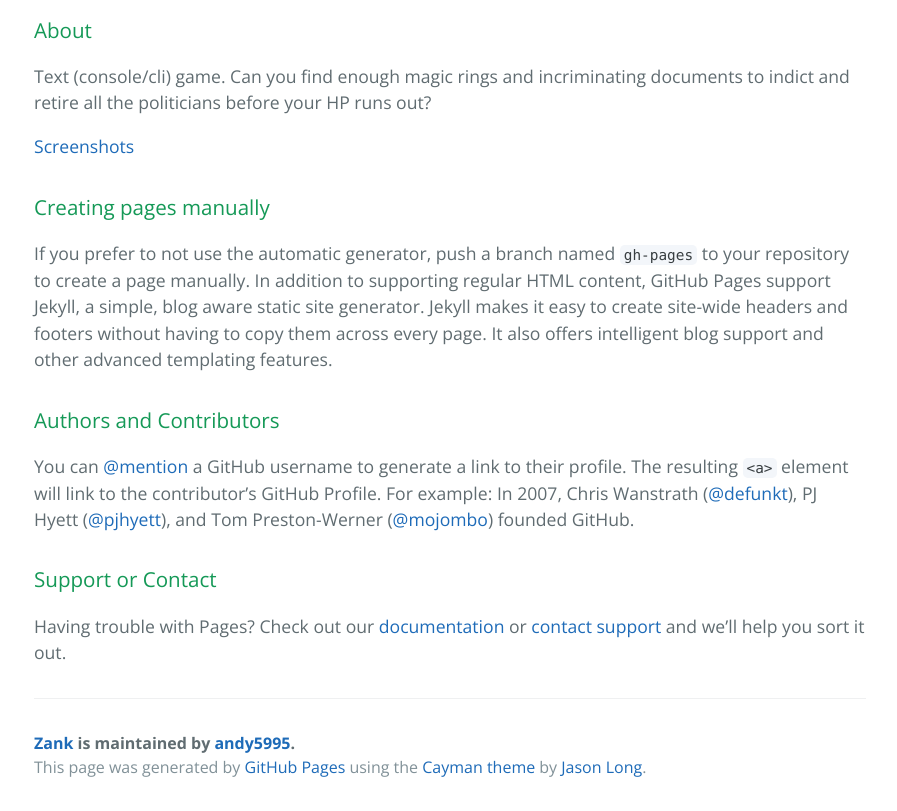
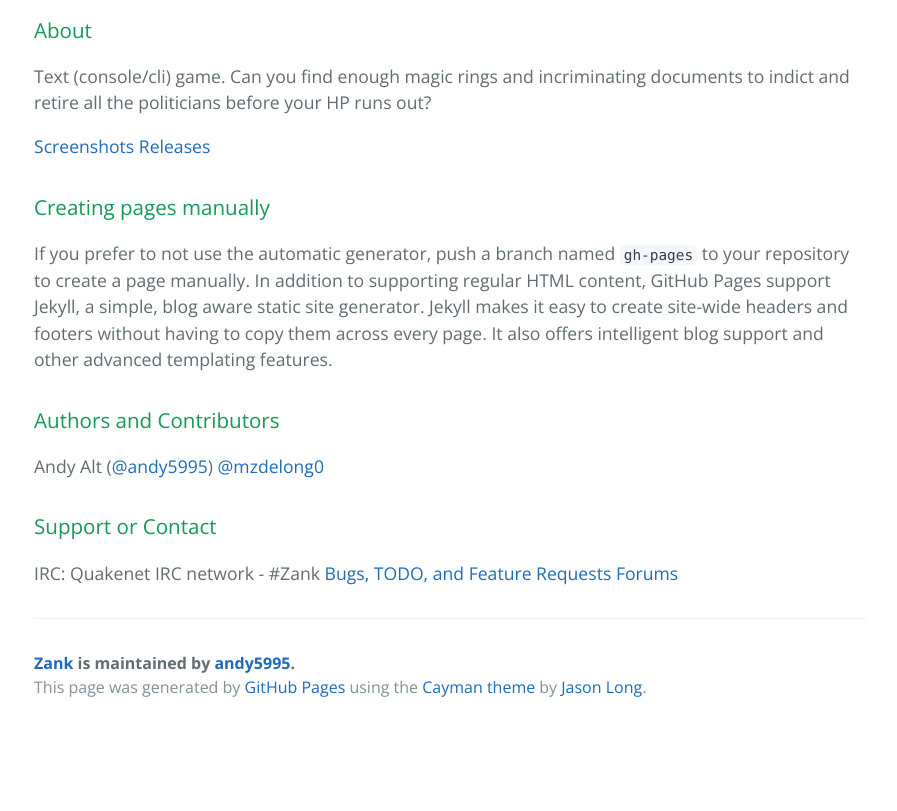
Before and after one commit to theimpossibleastronaut/zank, a plain HTML site: page index.html in a window 1280 px wide. Shown: the part 400-1211 px from the top of the page, without its empty margins (190-1087 px from the left). After the commit the page ends 1131 px from the top, so only its background shows below. Drawn offline with nearby package versions, Linux system fonts and the light colour scheme.

```diff
--- a/index.html
+++ b/index.html
@@ -24,7 +24,8 @@
 
 <p>Text (console/cli) game. Can you find enough magic rings and incriminating documents to indict and retire all the politicians before your HP runs out?</p>
 
-<p><a href="https://github.com/andy5995/Zank/tree/master/screenshots">Screenshots</a></p>
+<p><a href="https://github.com/andy5995/Zank/tree/master/screenshots">Screenshots</a>
+<a href="https://github.com/andy5995/Zank/releases">Releases</a></p>
 
 <h3>
 <a id="creating-pages-manually" class="anchor" href="#creating-pages-manually" aria-hidden="true"><span aria-hidden="true" class="octicon octicon-link"></span></a>Creating pages manually</h3>
@@ -34,12 +35,15 @@
 <h3>
 <a id="authors-and-contributors" class="anchor" href="#authors-and-contributors" aria-hidden="true"><span aria-hidden="true" class="octicon octicon-link"></span></a>Authors and Contributors</h3>
 
-<p>You can <a href="https://help.github.com/articles/basic-writing-and-formatting-syntax/#mentioning-users-and-teams" class="user-mention">@mention</a> a GitHub username to generate a link to their profile. The resulting <code>&lt;a&gt;</code> element will link to the contributor’s GitHub Profile. For example: In 2007, Chris Wanstrath (<a href="https://github.com/defunkt" class="user-mention">@defunkt</a>), PJ Hyett (<a href="https://github.com/pjhyett" class="user-mention">@pjhyett</a>), and Tom Preston-Werner (<a href="https://github.com/mojombo" class="user-mention">@mojombo</a>) founded GitHub.</p>
+<p>Andy Alt (<a href="https://github.com/andy5995" class="user-mention">@andy5995</a>)
+<a href="https://github.com/mzdelong0" class="user-mention">@mzdelong0</a></p>
 
 <h3>
 <a id="support-or-contact" class="anchor" href="#support-or-contact" aria-hidden="true"><span aria-hidden="true" class="octicon octicon-link"></span></a>Support or Contact</h3>
 
-<p>Having trouble with Pages? Check out our <a href="https://help.github.com/pages">documentation</a> or <a href="https://github.com/contact">contact support</a> and we’ll help you sort it out.</p>
+<p>IRC: Quakenet IRC network - #Zank
+<a href="https://github.com/andy5995/Zank/issues">Bugs, TODO, and Feature Requests</a>
+<a href="https://sourceforge.net/p/zank/discussion/">Forums</a></p>
 
       <footer class="site-footer">
         <span class="site-footer-owner"><a href="https://github.com/andy5995/Zank">Zank</a> is maintained by <a href="https://github.com/andy5995">andy5995</a>.</span>
--- a/params.json
+++ b/params.json
@@ -1,6 +1,6 @@
 {
   "name": "Zank",
   "tagline": "Text-based adventure game",
-  "body": "### About\r\nText (console/cli) game. Can you find enough magic rings and incriminating documents to indict and retire all the politicians before your HP runs out?\r\n\r\n[Screenshots](https://github.com/andy5995/Zank/tree/master/screenshots)\r\n\r\n### Creating pages manually\r\nIf you prefer to not use the automatic generator, push a branch named `gh-pages` to your repository to create a page manually. In addition to supporting regular HTML content, GitHub Pages support Jekyll, a simple, blog aware static site generator. Jekyll makes it easy to create site-wide headers and footers without having to copy them across every page. It also offers intelligent blog support and other advanced templating features.\r\n\r\n### Authors and Contributors\r\nYou can @mention a GitHub username to generate a link to their profile. The resulting `<a>` element will link to the contributor’s GitHub Profile. For example: In 2007, Chris Wanstrath (@defunkt), PJ Hyett (@pjhyett), and Tom Preston-Werner (@mojombo) founded GitHub.\r\n\r\n### Support or Contact\r\nHaving trouble with Pages? Check out our [documentation](https://help.github.com/pages) or [contact support](https://github.com/contact) and we’ll help you sort it out.\r\n",
+  "body": "### About\r\nText (console/cli) game. Can you find enough magic rings and incriminating documents to indict and retire all the politicians before your HP runs out?\r\n\r\n[Screenshots](https://github.com/andy5995/Zank/tree/master/screenshots)\r\n[Releases](https://github.com/andy5995/Zank/releases)\r\n\r\n### Creating pages manually\r\nIf you prefer to not use the automatic generator, push a branch named `gh-pages` to your repository to create a page manually. In addition to supporting regular HTML content, GitHub Pages support Jekyll, a simple, blog aware static site generator. Jekyll makes it easy to create site-wide headers and footers without having to copy them across every page. It also offers intelligent blog support and other advanced templating features.\r\n\r\n### Authors and Contributors\r\nAndy Alt (@andy5995)\r\n@mzdelong0\r\n\r\n### Support or Contact\r\nIRC: Quakenet IRC network - #Zank\r\n[Bugs, TODO, and Feature Requests](https://github.com/andy5995/Zank/issues)\r\n[Forums](https://sourceforge.net/p/zank/discussion/)\r\n",
   "note": "Don't delete this file! It's used internally to help with page regeneration."
 }
```
